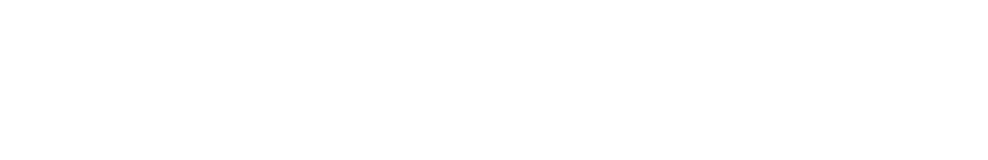
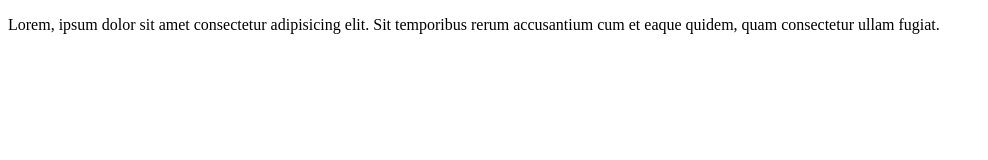
Before and after one commit to abulhashem109904/Test, a plain HTML site: page index.html in a window 1280 px wide. Shown: the whole page, without its empty margins (0-988 px from the left). Drawn offline with Linux system fonts and the light colour scheme.

Commit message:
ptag-added

```diff
--- a/index.html
+++ b/index.html
@@ -6,6 +6,6 @@
     <title>Document</title>
 </head>
 <body>
-
+    <p>Lorem, ipsum dolor sit amet consectetur adipisicing elit. Sit temporibus rerum accusantium cum et eaque quidem, quam consectetur ullam fugiat.</p>
 </body>
 </html>
```
